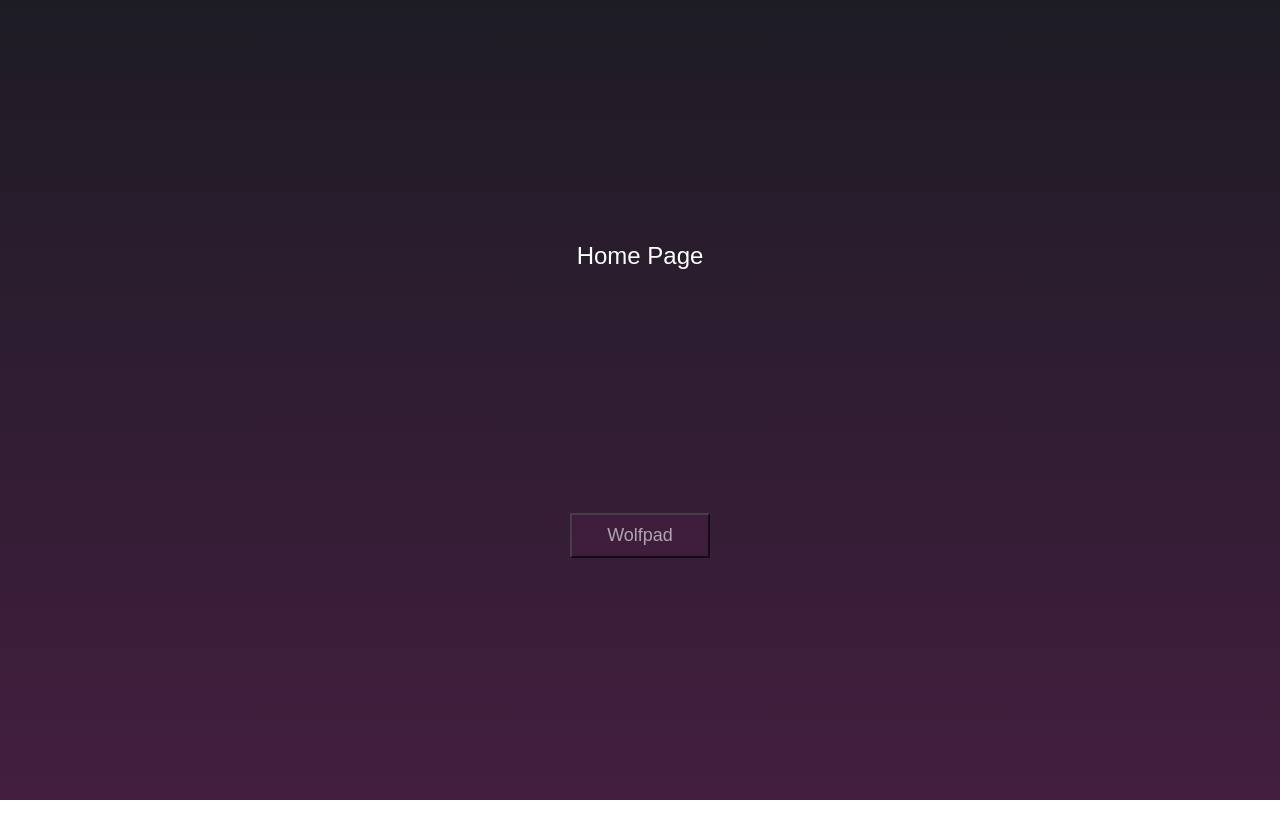
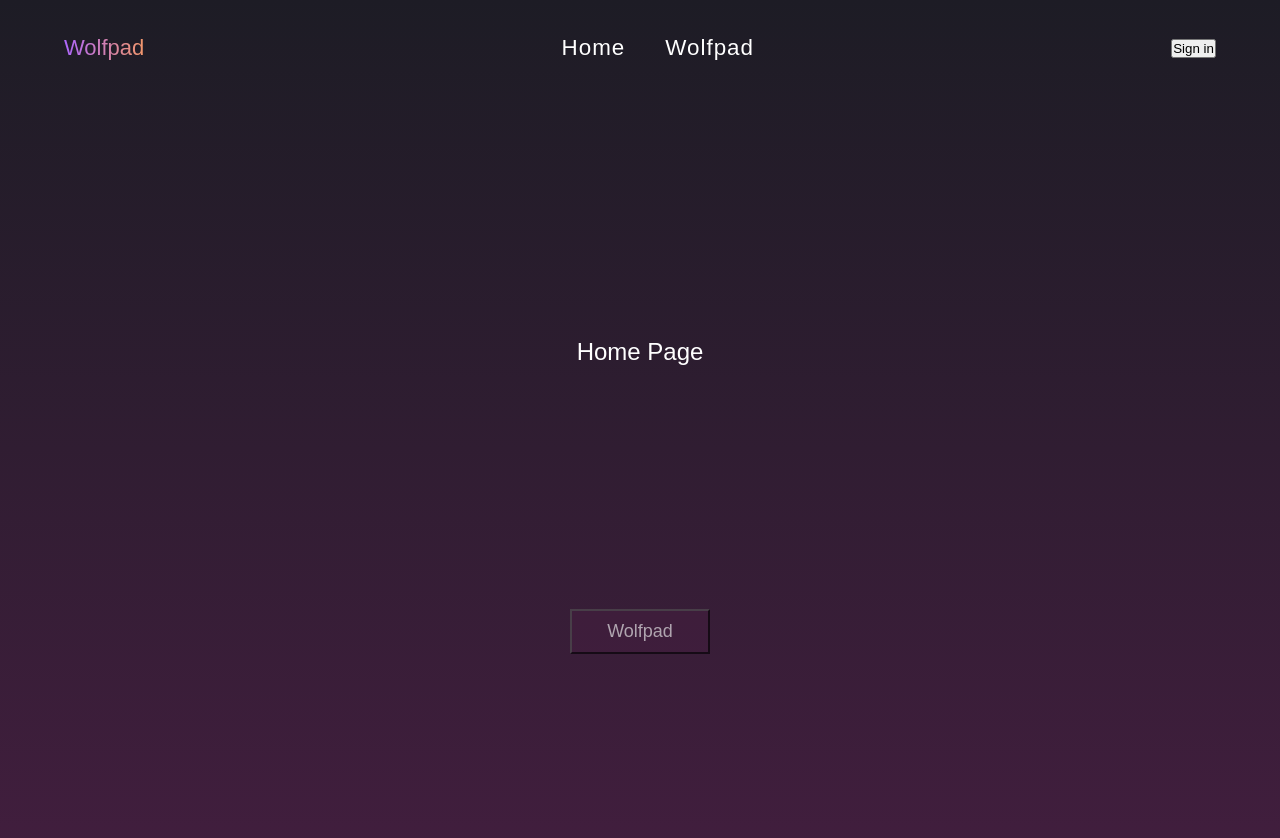
Before and after one commit to wujekbizon/next-wolfpad, a Next.js app: page / in a window 1280 px wide. Shown: the top 838 px of the page. Before the commit the page ends 800 px from the top, so only its background shows below. Built offline with nearby package versions, Linux system fonts and the light colour scheme; a web font is replaced by a local one.

Commit message:
adding Navbar

```diff
--- a/components/ActionBar/ActionBar.tsx
+++ b/components/ActionBar/ActionBar.tsx
@@ -13,7 +13,7 @@
   const { moveCell, deleteCell } = useActions();
   return (
     <div className={styles.action_bar}>
-      <Logo />
+      <Logo title="Wolfpad" />
 
       <ActionButton
         icon={<FiArrowUp />}
--- a/components/CellList/CellList.tsx
+++ b/components/CellList/CellList.tsx
@@ -1,5 +1,5 @@
 import styles from './CellList.module.css';
-import { useEffect, Fragment } from 'react';
+import { Fragment } from 'react';
 import { useTypedSelector } from '../../hooks/useTypedSelector';
 import CellListItem from '../CellListItem/CellListItem';
 import AddCell from '../AddCell/AddCell';
--- /dev/null
+++ b/components/Layout/Layout.tsx
@@ -0,0 +1,16 @@
+import Navbar from '../Navbar/Navbar';
+
+type Props = {
+  children: React.ReactNode;
+};
+
+const Layout = ({ children }: Props) => {
+  return (
+    <>
+      <Navbar />
+      <main>{children}</main>
+    </>
+  );
+};
+
+export default Layout;
--- a/components/Logo/Logo.tsx
+++ b/components/Logo/Logo.tsx
@@ -1,6 +1,10 @@
 import styles from './Logo.module.css';
 
-const Logo = () => {
-  return <h2 className={`gradient_text ${styles.logo}`}>Wolfpad</h2>;
+type LogoProps = {
+  title: string;
+};
+
+const Logo = ({ title }: LogoProps) => {
+  return <h2 className={`gradient_text ${styles.logo}`}>{title}</h2>;
 };
 export default Logo;
--- /dev/null
+++ b/components/Navbar/Navbar.module.css
@@ -0,0 +1,29 @@
+.header_container {
+  height: 6rem;
+  display: flex;
+  align-items: center;
+  justify-content: center;
+  background: transparent;
+  position: relative;
+}
+
+.nav_center {
+  width: 90vw;
+  height: 100%;
+  max-width: 1170px;
+  display: flex;
+  justify-content: space-between;
+  align-items: center;
+}
+
+.nav_links {
+  display: flex;
+  align-items: center;
+}
+
+.link_btn {
+  font-size: 1.4rem;
+  color: white;
+  letter-spacing: 1px;
+  padding: 10px 20px;
+}
--- /dev/null
+++ b/components/Navbar/Navbar.tsx
@@ -0,0 +1,27 @@
+import styles from './Navbar.module.css';
+import { navLinks } from '../../data/links';
+import Link from 'next/link';
+import Logo from '../Logo/Logo';
+
+const Navbar = () => {
+  return (
+    <header className={styles.header_container}>
+      <nav className={styles.nav_center}>
+        <Link href="/">
+          <Logo title="Wolfpad" />
+        </Link>
+
+        <ul className={styles.nav_links}>
+          {navLinks.map((link) => (
+            <li className={styles.link_btn} key={link.id}>
+              <Link href={link.url}>{link.label}</Link>
+            </li>
+          ))}
+        </ul>
+        <button>Sign in</button>
+      </nav>
+    </header>
+  );
+};
+
+export default Navbar;
--- /dev/null
+++ b/data/links.ts
@@ -0,0 +1,12 @@
+export const navLinks = [
+  {
+    id: 1,
+    label: 'Home',
+    url: '/',
+  },
+  {
+    id: 2,
+    label: 'Wolfpad',
+    url: '/wolfpad',
+  },
+];
--- a/pages/_app.tsx
+++ b/pages/_app.tsx
@@ -3,11 +3,14 @@
 import type { AppProps } from 'next/app';
 import { Provider } from 'react-redux';
 import { store } from '../state';
+import Layout from '../components/Layout/Layout';
 
 export default function App({ Component, pageProps }: AppProps) {
   return (
     <Provider store={store}>
-      <Component {...pageProps} />
+      <Layout>
+        <Component {...pageProps} />
+      </Layout>
     </Provider>
   );
 }
--- a/styles/globals.css
+++ b/styles/globals.css
@@ -69,6 +69,12 @@
   );
 }
 
+ul {
+  margin: 0;
+  padding: 0;
+  list-style: none;
+}
+
 body::-webkit-scrollbar {
   width: 10px;
 }
--- a/styles/styles.css
+++ b/styles/styles.css
@@ -145,7 +145,7 @@
 }
 
 .editor-text-code {
-  background-color: rgb(240, 242, 245);
+  background-color: #30363d;
   padding: 1px 0.25rem;
   font-family: Menlo, Consolas, Monaco, monospace;
   font-size: 94%;
```
